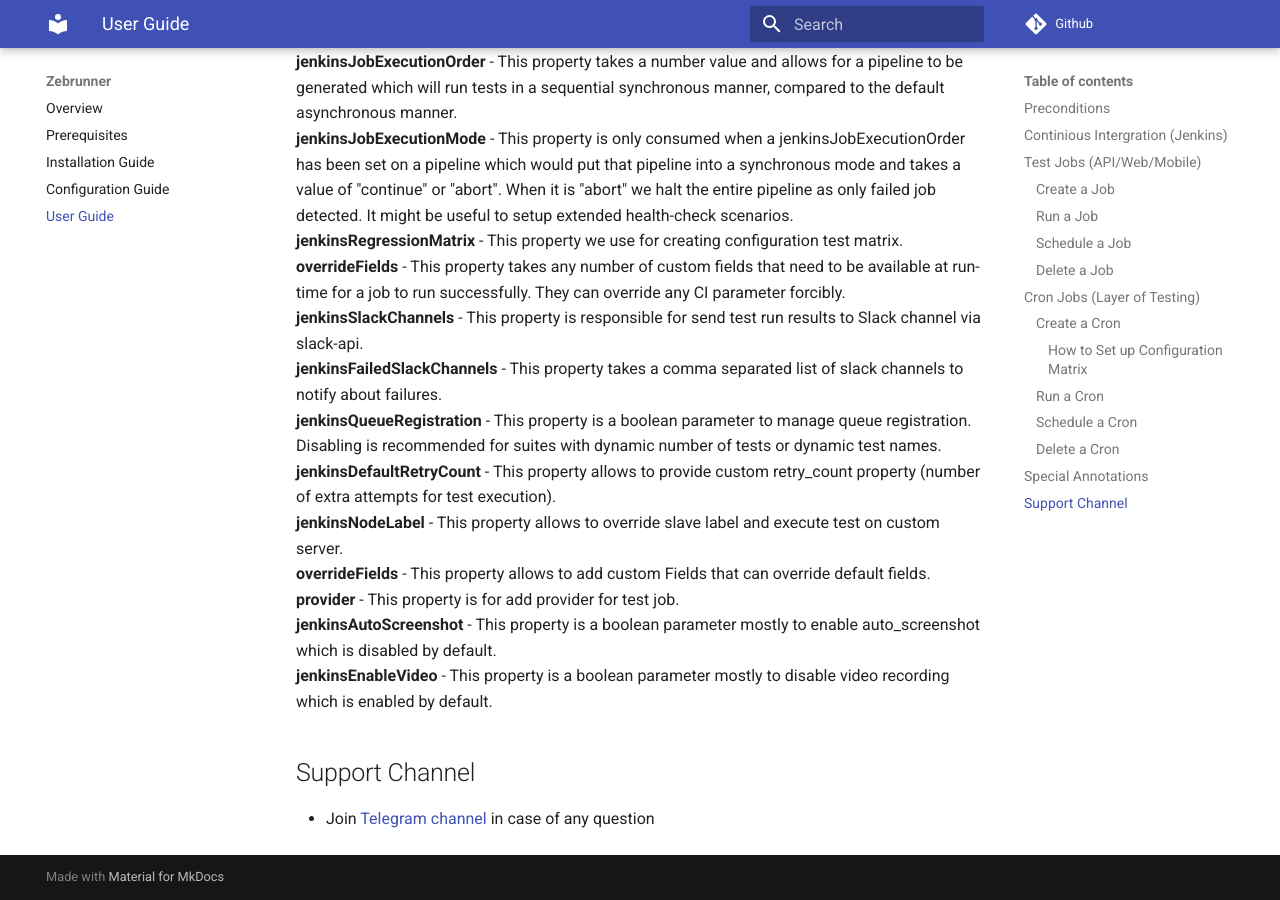
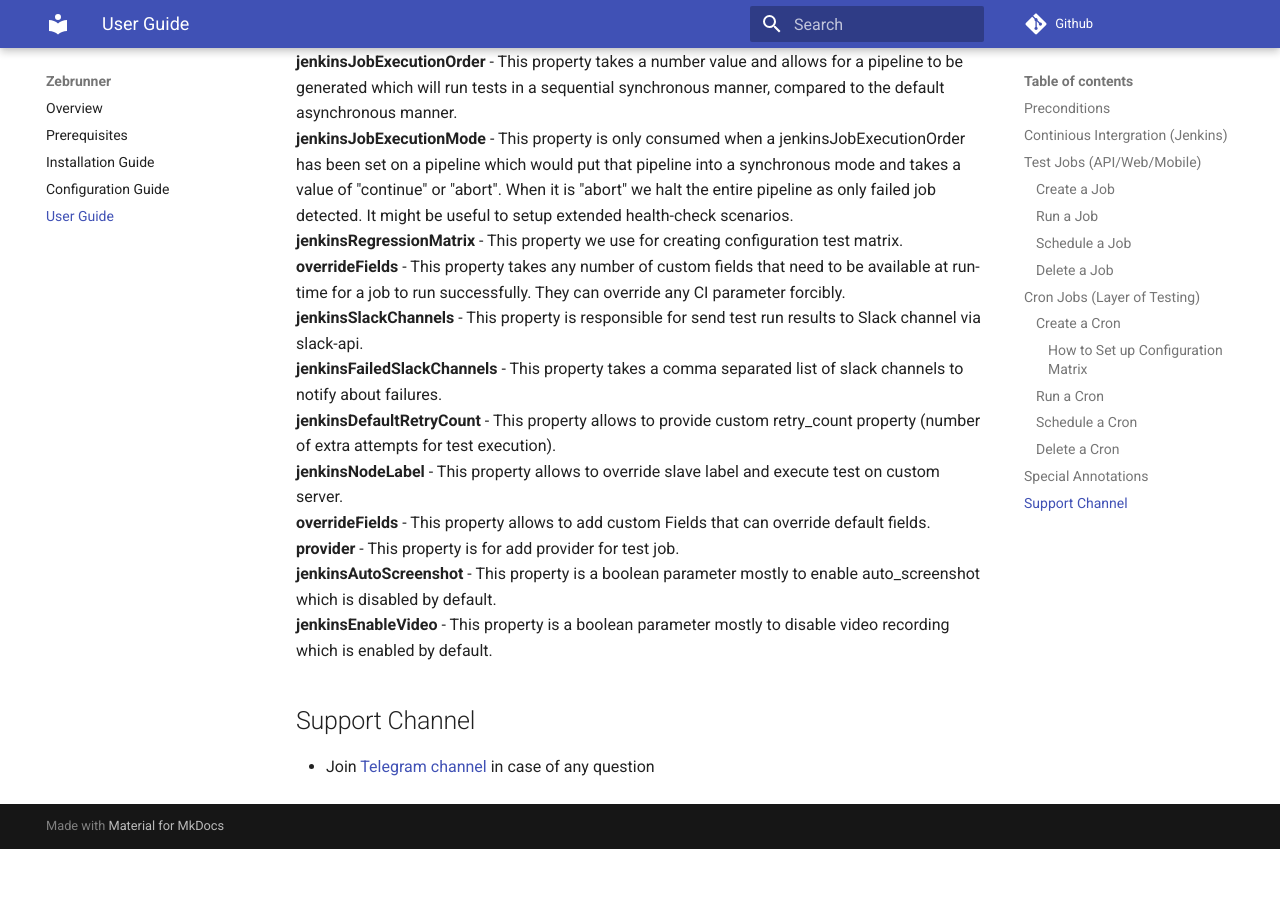
Before and after one commit to zebrunner/community-edition, an MkDocs documentation site: the page built from docs/user-guide.md, in a window 1280 px wide and 900 px high, scrolled down 4256 px. Built offline with MkDocs 1.6.1 and Material for MkDocs 9.7.7, drawn with Linux system fonts in a browser that asks for light colours; comment, search, counter and statistics services are not loaded; old or Windows-style settings are respelled for this version of MkDocs; after the commit the page ends 5105 px from its top, so only the background shows below that.

Commit message:
removed information about jenkinsQueueRegistration testng suite argument

```diff
--- a/docs/user-guide.md
+++ b/docs/user-guide.md
@@ -151,8 +151,6 @@ When it is "abort" we halt the entire pipeline as only failed job detected. It m
 </br>
 <b>jenkinsFailedSlackChannels</b> - This property takes a comma separated list of slack channels to notify about failures.
 </br>
-<b>jenkinsQueueRegistration</b> - This property is a boolean parameter to manage queue registration. Disabling is recommended for suites with dynamic number of tests or dynamic test names.
-</br>
 <b>jenkinsDefaultRetryCount</b> - This property allows to provide custom retry_count property (number of extra attempts for test execution).
 </br>
 <b>jenkinsNodeLabel</b> - This property allows to override slave label and execute test on custom server.
```
